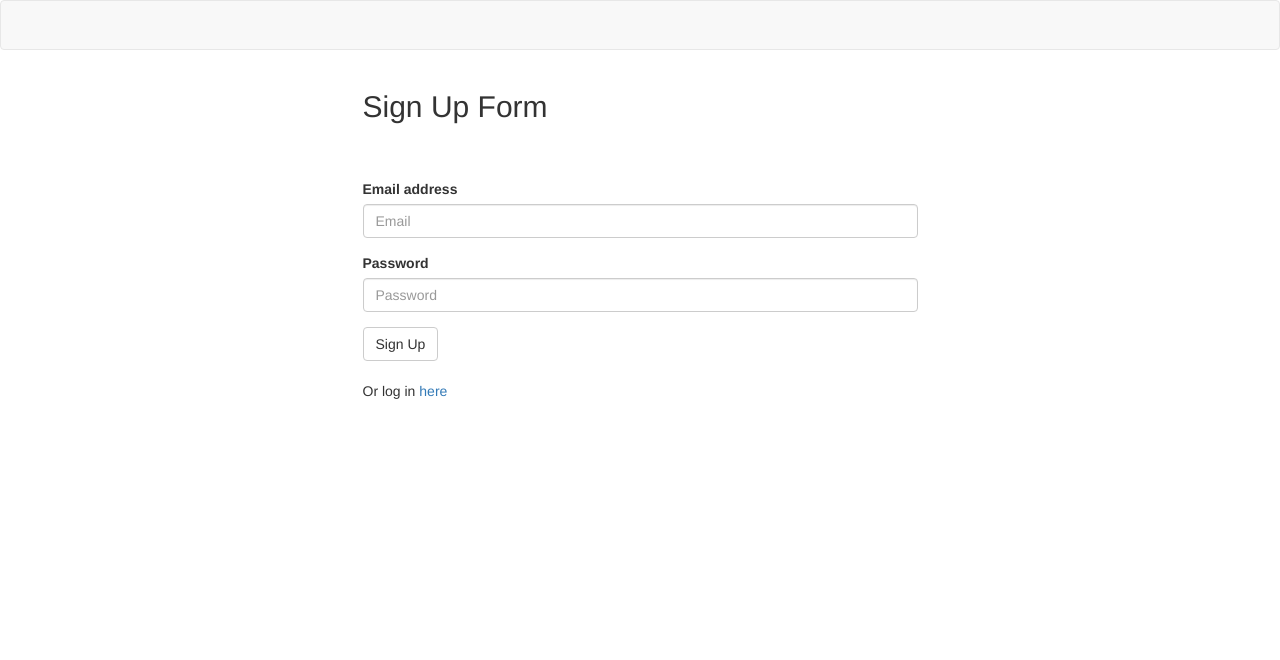
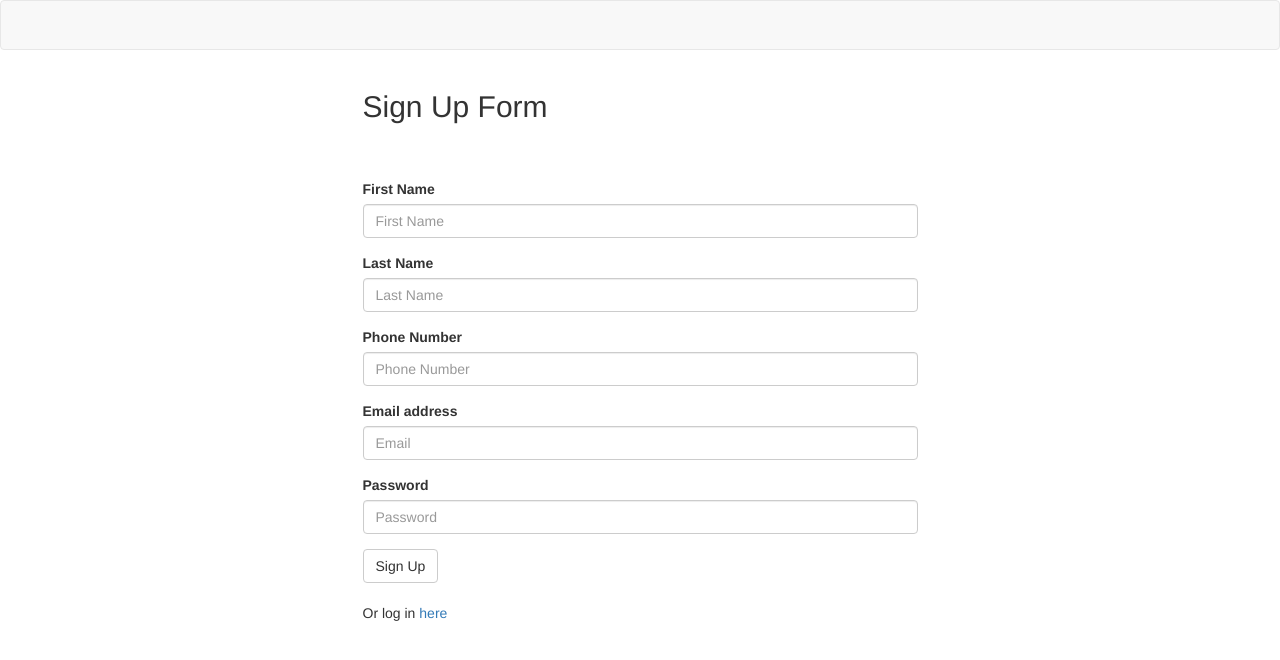
Before and after one commit to Afam-26/Barber-Scheduler, a website: page public/signup.html in a window 1280 px wide. Drawn offline with nearby package versions, Linux system fonts and the light colour scheme.

Commit message:
ids for new signup fields

```diff
--- a/public/signup.html
+++ b/public/signup.html
@@ -22,13 +22,26 @@
         <h2>Sign Up Form</h2>
         <form class="signup">
           <div class="form-group">
-            <label for="exampleInputEmail1">Email address</label>
+            <label for="inputFirstName">First Name</label>
+            <input type="firstName" class="form-control" id="first-name-input" placeholder="First Name">
+          </div>
+          <div class="form-group">
+            <label for="InputLastName">Last Name</label>
+            <input type="lastName" class="form-control" id="last-name-input" placeholder="Last Name">
+          </div>
+          <div class="form-group">
+            <label for="InputPhone">Phone Number</label>
+            <input type="phone" class="form-control" id="phone-input" placeholder="Phone Number">
+          </div>
+          <div class="form-group">
+            <label for="InputEmail1">Email address</label>
             <input type="email" class="form-control" id="email-input" placeholder="Email">
           </div>
           <div class="form-group">
             <label for="exampleInputPassword1">Password</label>
             <input type="password" class="form-control" id="password-input" placeholder="Password">
           </div>
+
           <div style="display: none" id="alert" class="alert alert-danger" role="alert">
             <span class="glyphicon glyphicon-exclamation-sign" aria-hidden="true"></span>
             <span class="sr-only">Error:</span> <span class="msg"></span>
```
Also changed, not shown: public/members.html (+1 -1 lines), public/about.html (added), 1 other file.
